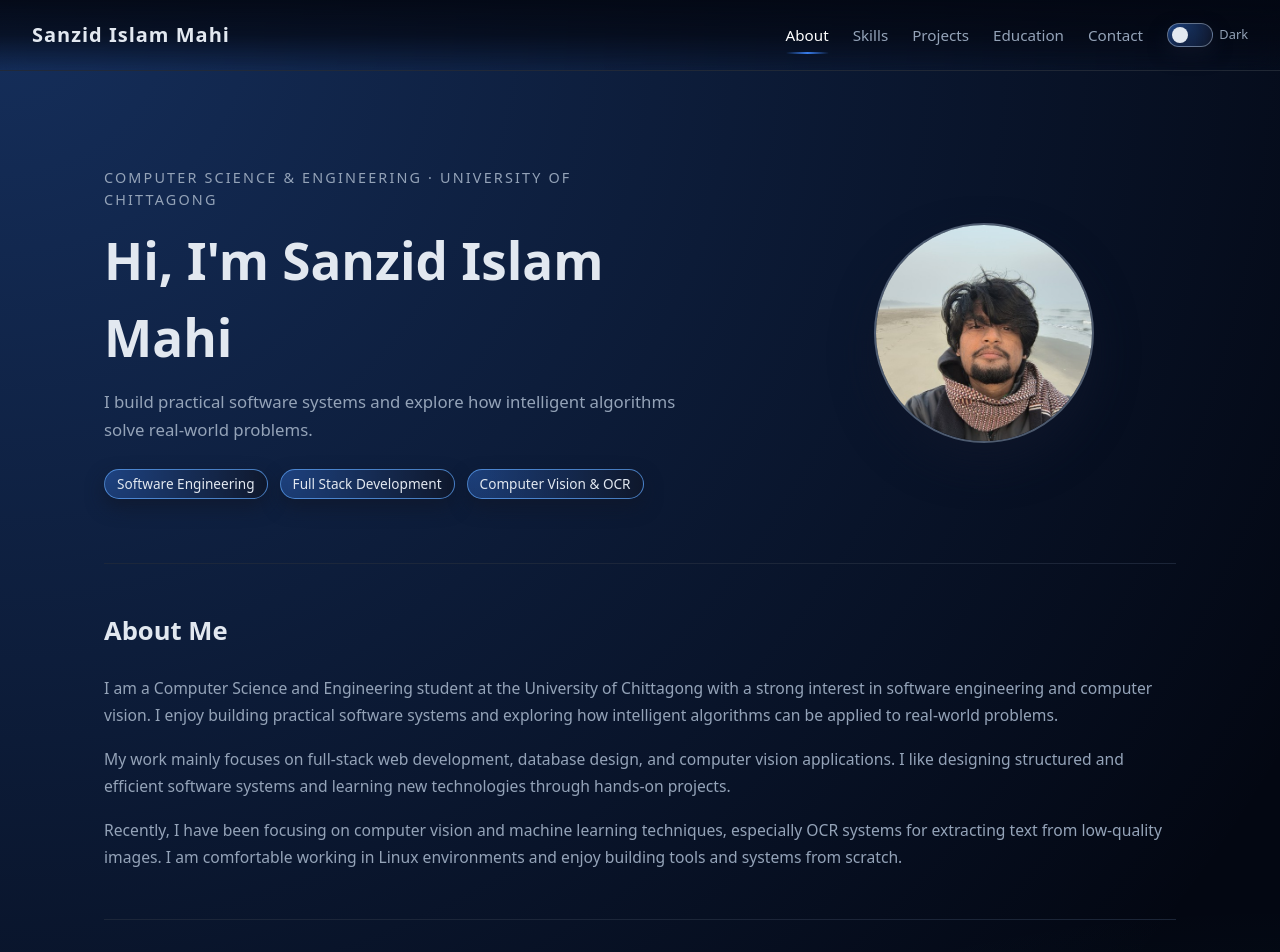
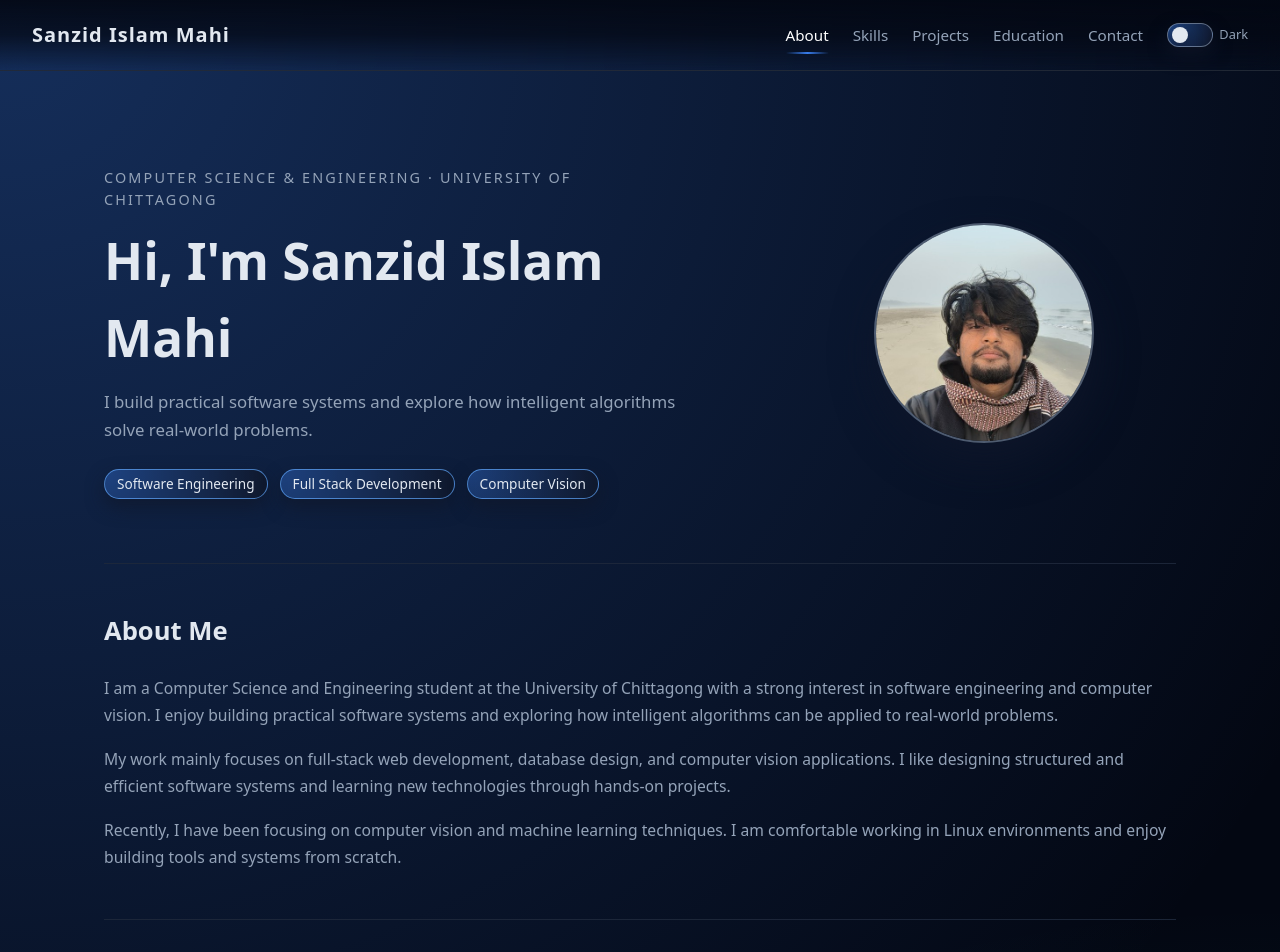
Before and after one commit to Sanzidislam/portfolio, a React (Vite) app: page / in a window 1280 px wide. Shown: the top 952 px of the page. Built offline with nearby package versions, Linux system fonts and the light colour scheme.

Commit message:
Update focus areas and refine about me section
Removed 'OCR' from focus areas and adjusted related paragraph.

```diff
--- a/src/data/content.js
+++ b/src/data/content.js
@@ -17,7 +17,7 @@ export const hero = {
   focusAreas: [
     'Software Engineering',
     'Full Stack Development',
-    'Computer Vision & OCR',
+    'Computer Vision',
   ],
 };
 
@@ -27,7 +27,7 @@ export const about = {
   paragraphs: [
     'I am a Computer Science and Engineering student at the University of Chittagong with a strong interest in software engineering and computer vision. I enjoy building practical software systems and exploring how intelligent algorithms can be applied to real-world problems.',
     'My work mainly focuses on full-stack web development, database design, and computer vision applications. I like designing structured and efficient software systems and learning new technologies through hands-on projects.',
-    'Recently, I have been focusing on computer vision and machine learning techniques, especially OCR systems for extracting text from low-quality images. I am comfortable working in Linux environments and enjoy building tools and systems from scratch.',
+    'Recently, I have been focusing on computer vision and machine learning techniques. I am comfortable working in Linux environments and enjoy building tools and systems from scratch.',
   ],
 };
 
```
